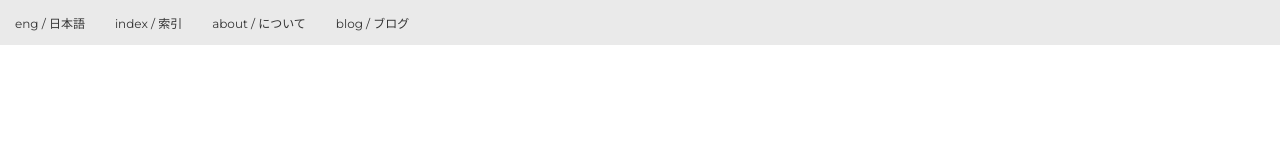
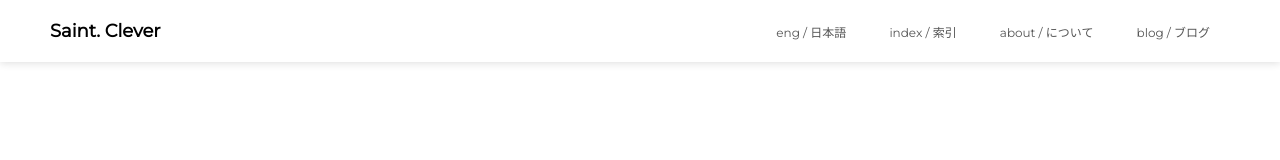
Before and after one commit to SaintClever/Per-Scholas, a plain HTML site: page HTML_CSS/SBA 307: HTML and CSS/index.html in a window 1280 px wide. Drawn offline with Linux system fonts and the light colour scheme.

Commit message:
Update HTML & CSS

```diff
--- a/HTML_CSS/SBA 307: HTML and CSS/index.html
+++ b/HTML_CSS/SBA 307: HTML and CSS/index.html
@@ -11,15 +11,20 @@
 
 <body>
 
-  <div class="container">
-    <!-- <div>eng / japanese</div> -->
-    <ul class="topnav">
-      <li><a class="active" href="#home">eng / 日本語</a></li>
-      <li><a href="#news">index / 索引</a></li>
-      <li><a href="#news">about / について</a></li>
-      <li><a href="#news">blog / ブログ</a></li>
-    </ul>
-  </div>
+
+  <header>
+    <h1 id="nav-title">Saint. Clever</h1>
+    <nav>
+      <ul>
+        <li><a class="active" href="#">eng / 日本語</a></li>
+        <li><a href="#">index / 索引</a></li>
+        <li><a href="#">about / について</a></li>
+        <li><a href="#">blog / ブログ</a></li>
+      </ul>
+    </nav>
+  </header>
+
+
 
 </body>
 
--- a/HTML_CSS/SBA 307: HTML and CSS/style.css
+++ b/HTML_CSS/SBA 307: HTML and CSS/style.css
@@ -1,33 +1,34 @@
-body {
+* {
   margin: 0;
+  padding: 0;
   font-family: 'Montserrat';font-size: 12px;
 }
 
-ul.topnav {
-  list-style-type: none;
-  margin: 0;
-  padding: 0;
-  overflow: hidden;
-  background-color: #eaeaea;
+header {
+  display: flex;
+  justify-content: flex-end;
+  align-items: center;
+  padding: 20px 50px;
+  box-shadow: 0 1px 8px #ddd;;
 }
 
-ul.topnav li {float: left;}
-
-ul.topnav li a {
-  display: block;
-  color: #343434;
-  text-align: center;
-  padding: 14px 15px;
-  text-decoration: none;
+#nav-title {
+  margin-right: auto;
+  font-size: 1.5em;
 }
 
-ul.topnav li a:hover:not(.active) {background-color: #f3cebc; color: #343434;}
+header li {
+  list-style: none;
+  display: inline-block;
+  padding: 0px 20px;
+}
 
-ul.topnav li a:active {background-color: #343434; color: #ffffff;}
+header a {
+  text-decoration: none;
+  color: #555;
+  transition: all 0.3s ease 0x;
+}
 
-.container {
-  /* display: flex; */
-  /* width: 100px; */
-  /* height: 100px; */
-  /* border: 3px solid black; */
+header a:hover {
+  color: #f3cebc;
 }
```
